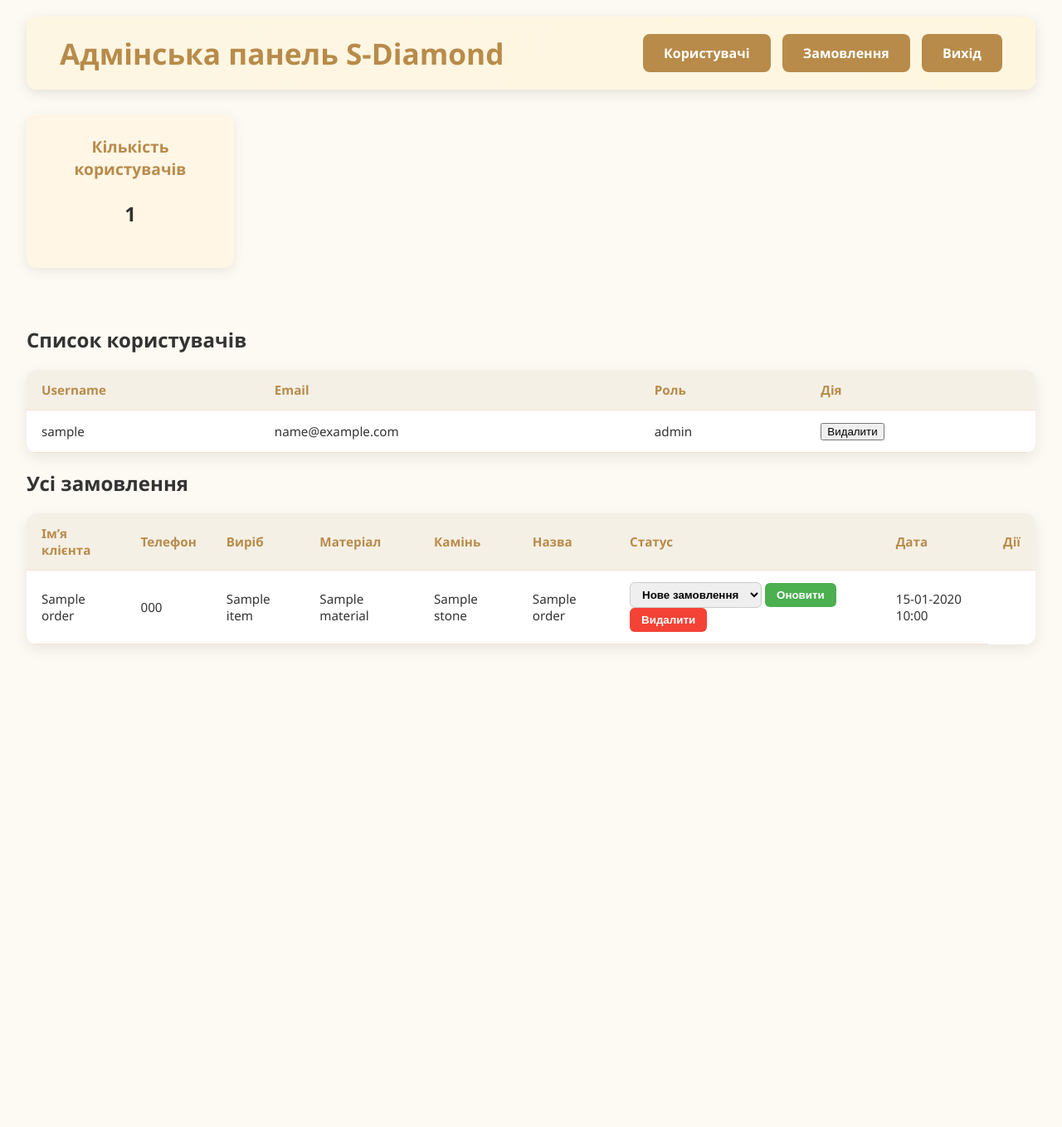
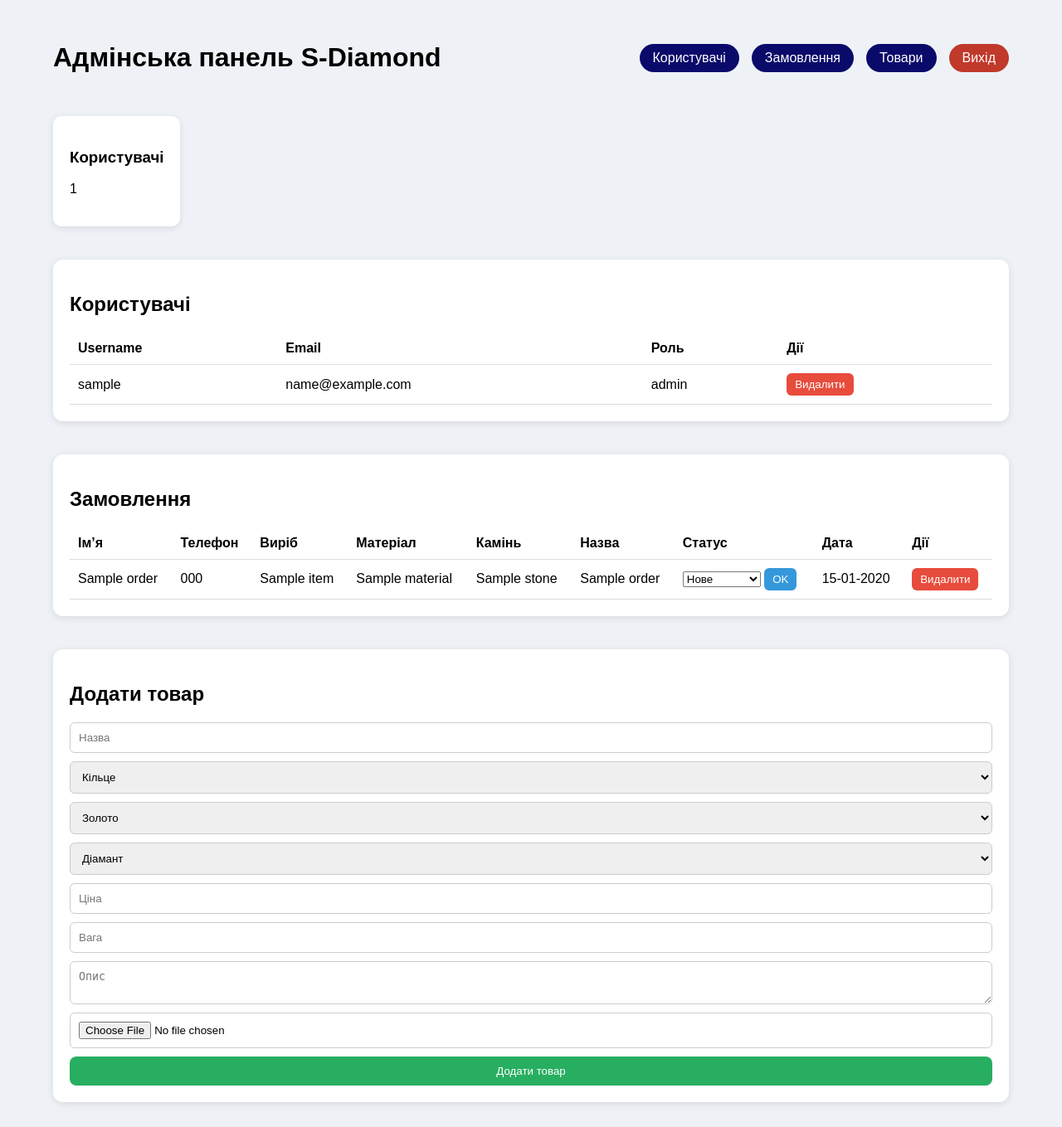
Before and after one commit to Vadim1108nds/S-Diamond, a Flask app: page /admin/home in a window 1280 px wide. Shown: the whole page at 83% size. Before the commit the page ends 780 px from the top, so only its background shows below. Run offline with Flask 3, Linux system fonts and the light colour scheme; the visitor is signed in with stand-in values (Sample User, id 1); a database or web service that is not in the repository returns one stand-in record (values such as "Sample title"); some libraries are stand-ins or nearby versions.

Commit message:
admin_page update

```diff
--- a/app.py
+++ b/app.py
@@ -2,6 +2,7 @@ import os
 from functools import wraps
 from datetime import datetime
 from flask import jsonify
+from werkzeug.utils import secure_filename
 
 from flask import Flask, render_template, request, redirect, session, flash, url_for
 from flask_pymongo import PyMongo
@@ -230,7 +231,75 @@ def admin_home():
         users=users,
         users_count=users_count
     )
+@app.route('/update_order_status/<order_id>', methods=['POST'])
+@role_required(['admin'])
+def update_order_status(order_id):
 
+    status = request.form.get("status")
+
+    mongo.db.orders.update_one(
+        {"_id": ObjectId(order_id)},
+        {"$set": {"status": status}}
+    )
+
+    return redirect(url_for('admin_home'))
+
+@app.route('/delete_order/<order_id>', methods=['POST'])
+@role_required(['admin'])
+def delete_order(order_id):
+
+    mongo.db.orders.delete_one({
+        "_id": ObjectId(order_id)
+    })
+
+    return redirect(url_for('admin_home'))
+
+@app.route('/delete_user/<user_id>', methods=['POST'])
+@role_required(['admin'])
+def delete_user(user_id):
+
+    mongo.db.users.delete_one({
+        "_id": ObjectId(user_id)
+    })
+
+    mongo.db.cart.delete_many({"user_id": user_id})
+    mongo.db.orders.delete_many({"user_id": user_id})
+
+    return redirect(url_for('admin_home'))
+
+UPLOAD_FOLDER = "static/images/products"
+
+@app.route('/add_product', methods=['POST'])
+@role_required(['admin'])
+def add_product():
+
+    name = request.form.get("name")
+    type_ = request.form.get("type")
+    material = request.form.get("material")
+    stone = request.form.get("stone")
+    price = int(request.form.get("price"))
+    weight = float(request.form.get("weight") or 0)
+    description = request.form.get("description")
+
+    file = request.files["image"]
+
+    filename = secure_filename(file.filename)
+    filepath = os.path.join(UPLOAD_FOLDER, filename)
+
+    file.save(filepath)
+
+    mongo.db.products.insert_one({
+        "name": name,
+        "type": type_,
+        "material": material,
+        "stone": [stone],
+        "price": price,
+        "weight": weight,
+        "description": description,
+        "image": filename
+    })
+
+    return redirect(url_for('admin_home'))
 
 # ================= STATIC PAGES =================
 @app.route("/catalog")
--- a/static/css/admin_home.css
+++ b/static/css/admin_home.css
@@ -1,230 +1,115 @@
-/* Загальні стилі */
-body {
-    font-family: 'Segoe UI', Tahoma, Geneva, Verdana, sans-serif;
-    background-color: #fdf9f3;
-    color: #333;
-    margin: 0;
-    padding: 0;
+body{
+margin:0;
+font-family:Arial;
+background:#eef2f7;
 }
 
-.container {
-    width: 95%;
-    max-width: 1400px;
-    margin: auto;
-    padding: 20px 0;
+.container{
+width:90%;
+margin:auto;
+padding:30px;
 }
 
-/* --- Header --- */
-header {
-    display: flex;
-    justify-content: space-between;
-    align-items: center;
-    background: linear-gradient(135deg, #fdf6e3, #fff6e0);
-    padding: 20px 40px;
-    box-shadow: 0 4px 15px rgba(0,0,0,0.1);
-    border-radius: 12px;
-    margin-bottom: 30px;
+/* HEADER */
+header{
+display:flex;
+justify-content:space-between;
+align-items:center;
+margin-bottom:30px;
 }
 
-header h1 {
-    font-size: 2.2em;
-    color: #b88b4a;
-    margin: 0;
+.top-nav{
+display:flex;
+gap:15px;
 }
 
-.top-nav a.button {
-    background: #b88b4a;
-    color: #fff;
-    text-decoration: none;
-    padding: 12px 25px;
-    border-radius: 8px;
-    margin-left: 10px;
-    font-weight: 600;
-    transition: all 0.3s ease;
+.button{
+background:#0a0a6a;
+color:white;
+padding:8px 16px;
+border-radius:20px;
+text-decoration:none;
 }
 
-.top-nav a.button:hover {
-    background: #a17a3f;
+.logout{
+background:#c0392b;
 }
 
-.top-nav a.exit {
-    background: #f44336;
+/* BLOCK */
+.block{
+margin-top:40px;
+background:white;
+padding:20px;
+border-radius:12px;
+box-shadow:0 2px 10px rgba(0,0,0,0.1);
 }
 
-.top-nav a.exit:hover {
-    background: #d32f2f;
+/* TABLE */
+table{
+width:100%;
+border-collapse:collapse;
+margin-top:15px;
 }
 
-/* --- Секції --- */
-.section {
-    background: #fff;
-    padding: 30px 35px;  /* трохи більше padding */
-    border-radius: 12px;
-    box-shadow: 0 6px 18px rgba(0,0,0,0.08);
-    margin-bottom: 50px; /* збільшили відстань між секціями */
+th, td{
+padding:10px;
+border-bottom:1px solid #ddd;
+text-align:left;
 }
 
-.stats {
-    margin-bottom: 50px; /* додатковий простір перед наступною секцією */
+/* BUTTONS */
+.delete-btn{
+background:#e74c3c;
+color:white;
+border:none;
+padding:6px 10px;
+border-radius:6px;
+cursor:pointer;
 }
 
-.actions {
-    margin-bottom: 50px;
+.update-btn{
+background:#3498db;
+color:white;
+border:none;
+padding:6px 10px;
+border-radius:6px;
+cursor:pointer;
 }
 
-.orders {
-    margin-bottom: 50px;
-}
-/* --- Статистика користувачів --- */
-.stats .card {
-    display: inline-block;
-    width: 200px;
-    background: #fff6e6;
-    padding: 25px;
-    border-radius: 12px;
-    box-shadow: 0 4px 15px rgba(0,0,0,0.08);
-    text-align: center;
-    margin-right: 20px;
-    margin-bottom: 20px;
+.add-btn{
+background:#27ae60;
+color:white;
+border:none;
+padding:10px;
+border-radius:8px;
+cursor:pointer;
 }
 
-.stats .card h3 {
-    margin: 0 0 10px 0;
-    color: #b88b4a;
-    font-size: 1.2em;
+/* FORM */
+.product-form{
+display:flex;
+flex-direction:column;
+gap:10px;
+margin-top:15px;
 }
 
-.stats .card p {
-    font-size: 1.5em;
-    font-weight: bold;
-}
-.stats {
-    margin-bottom: 50px; /* додатковий простір перед наступною секцією */
+.product-form input,
+.product-form select,
+.product-form textarea{
+padding:10px;
+border-radius:6px;
+border:1px solid #ccc;
 }
 
-/* --- Кнопки дій --- */
-.actions .nav-links a.button {
-    display: inline-block;
-    margin-right: 15px;
-    margin-bottom: 15px;
-    padding: 12px 25px;
-    font-weight: 600;
-    border-radius: 8px;
-    background: #b88b4a;
-    color: #fff;
-    text-decoration: none;
-    transition: all 0.3s ease;
+/* STATS */
+.stats{
+display:flex;
+gap:20px;
 }
 
-.actions .nav-links a.button:hover {
-    background: #a17a3f;
+.card{
+background:white;
+padding:20px;
+border-radius:10px;
+box-shadow:0 2px 8px rgba(0,0,0,0.1);
 }
-
-/* --- Таблиці замовлень --- */
-.table-wrapper {
-    overflow-x: auto;
-}
-
-table {
-    width: 100%;
-    border-collapse: separate;
-    border-spacing: 0;
-    min-width: 1000px;
-    margin-top: 20px;
-    background: #fff;
-    border-radius: 12px;
-    overflow: hidden;
-    box-shadow: 0 6px 18px rgba(0,0,0,0.08);
-}
-
-th, td {
-    padding: 14px 18px;
-    text-align: left;
-    border-bottom: 1px solid #f0e3d1;
-    font-size: 0.95em;
-}
-
-th {
-    background-color: #f5f0e6;
-    color: #b88b4a;
-    font-weight: 600;
-    position: sticky;
-    top: 0;
-    z-index: 2;
-}
-
-tr:hover {
-    background-color: #fff3e0;
-}
-.stats {
-    margin-bottom: 50px; /* додатковий простір перед наступною секцією */
-}
-/* --- Статус замовлення --- */
-.status-select {
-    padding: 6px 10px;
-    border-radius: 6px;
-    border: 1px solid #ccc;
-    font-weight: 600;
-}
-
-.status-select.new { background-color: #fff4cc; color: #8a6d3b; }
-.status-select.working { background-color: #cce5ff; color: #004085; }
-.status-select.cancel { background-color: #f8d7da; color: #721c24; }
-.status-select.ready { background-color: #d4edda; color: #155724; }
-
-/* --- Кнопки --- */
-button.update-btn {
-    background: #4CAF50;
-    color: #fff;
-    border: none;
-    padding: 7px 14px;
-    border-radius: 6px;
-    cursor: pointer;
-    font-weight: 600;
-    margin-right: 5px;
-    transition: all 0.3s ease;
-}
-
-button.update-btn:hover {
-    background: #45a049;
-}
-
-button.delete-btn {
-    background: #f44336;
-    color: #fff;
-    border: none;
-    padding: 7px 14px;
-    border-radius: 6px;
-    cursor: pointer;
-    font-weight: 600;
-    transition: all 0.3s ease;
-}
-
-button.delete-btn:hover {
-    background: #d32f2f;
-}
-
-/* --- Мобільна адаптація --- */
-@media screen and (max-width: 1200px) {
-    .top-nav {
-        flex-direction: column;
-    }
-    .top-nav a.button {
-        margin: 5px 0;
-    }
-    table {
-        min-width: 800px;
-    }
-}
-
-@media screen and (max-width: 768px) {
-    .container {
-        padding: 10px;
-    }
-    table {
-        font-size: 0.85em;
-    }
-    th, td {
-        padding: 10px 12px;
-    }
-}
--- a/templates/admin_home.html
+++ b/templates/admin_home.html
@@ -3,54 +3,58 @@
 <head>
 <meta charset="UTF-8">
 <title>Адмінська панель</title>
+
 <link rel="stylesheet" href="{{ url_for('static', filename='css/admin_home.css') }}">
+
 </head>
 <body>
+
 <div class="container">
+
 <header>
     <h1>Адмінська панель S-Diamond</h1>
+
     <nav class="top-nav">
         <a href="#users" class="button">Користувачі</a>
         <a href="#orders" class="button">Замовлення</a>
-            <a href="{{ url_for('logout') }}" class="button">Вихід</a>
+        <a href="#add-product" class="button">Товари</a>
+        <a href="{{ url_for('logout') }}" class="button logout">Вихід</a>
     </nav>
 </header>
 
+<!-- STATS -->
 <section class="stats">
     <div class="card">
-            <h3>Кількість користувачів</h3>
+        <h3>Користувачі</h3>
         <p>{{ users_count }}</p>
     </div>
 </section>
 
+<!-- USERS -->
+<section id="users" class="block">
+    <h2>Користувачі</h2>
 
-
-    <!-- Користувачі -->
-    <section id="users" class="users">
-        <h2>Список користувачів</h2>
     <table>
         <thead>
             <tr>
                 <th>Username</th>
                 <th>Email</th>
                 <th>Роль</th>
-                    <th>Дія</th>
+                <th>Дії</th>
             </tr>
         </thead>
+
         <tbody>
         {% for user in users %}
             <tr>
                 <td>{{ user.username }}</td>
                 <td>{{ user.email }}</td>
                 <td>{{ user.role }}</td>
+
                 <td>
-                        {% if user.role != 'admin' %}
-                        <form action="{{ url_for('delete_user', user_id=user._id) }}" method="POST" style="display:inline;">
-                            <button type="submit" onclick="return confirm('Ви впевнені, що хочете видалити користувача?');">Видалити</button>
+                    <form action="{{ url_for('delete_user', user_id=user._id) }}" method="POST">
+                        <button class="delete-btn">Видалити</button>
                     </form>
-                        {% else %}
-                        -
-                        {% endif %}
                 </td>
             </tr>
         {% endfor %}
@@ -58,13 +62,14 @@
     </table>
 </section>
 
-    <!-- Замовлення -->
-    <section id="orders" class="orders">
-        <h2>Усі замовлення</h2>
+<!-- ORDERS -->
+<section id="orders" class="block">
+    <h2>Замовлення</h2>
+
     <table>
         <thead>
             <tr>
-                    <th>Ім’я клієнта</th>
+                <th>Ім’я</th>
                 <th>Телефон</th>
                 <th>Виріб</th>
                 <th>Матеріал</th>
@@ -75,6 +80,7 @@
                 <th>Дії</th>
             </tr>
         </thead>
+
         <tbody>
         {% for order in orders %}
         <tr>
@@ -84,27 +90,73 @@
             <td>{{ order.material }}</td>
             <td>{{ order.stone or '-' }}</td>
             <td>{{ order.custom_name }}</td>
+
             <td>
-                        <form action="{{ url_for('update_order_status', order_id=order._id) }}" method="POST" style="display:inline;">
-                            <select name="status" class="status-select {% if order.status=='нове замовлення' %}new{% elif order.status=='в роботі' %}working{% elif order.status=='неможливе' %}cancel{% elif order.status=='готове до видачі' %}ready{% endif %}">
-                                <option value="нове замовлення" {% if order.status=='нове замовлення' %}selected{% endif %}>Нове замовлення</option>
-                                <option value="в роботі" {% if order.status=='в роботі' %}selected{% endif %}>В роботі</option>
-                                <option value="неможливе" {% if order.status=='неможливе' %}selected{% endif %}>Неможливе</option>
-                                <option value="готове до видачі" {% if order.status=='готове до видачі' %}selected{% endif %}>Готове до видачі</option>
+                <form action="{{ url_for('update_order_status', order_id=order._id) }}" method="POST">
+                    <select name="status">
+                        <option value="нове замовлення">Нове</option>
+                        <option value="в роботі">В роботі</option>
+                        <option value="неможливе">Неможливе</option>
+                        <option value="готове до видачі">Готове</option>
                     </select>
-                            <button type="submit" class="update-btn">Оновити</button>
-                        </form>
-                        <form action="{{ url_for('delete_order', order_id=order._id) }}" method="POST" style="display:inline;">
-                            <button type="submit" class="delete-btn" onclick="return confirm('Ви впевнені, що хочете видалити замовлення?');">Видалити</button>
+                    <button class="update-btn">OK</button>
                 </form>
             </td>
-                    <td>{{ order.created_at.strftime("%d-%m-%Y %H:%M") }}</td>
+
+            <td>{{ order.created_at.strftime("%d-%m-%Y") }}</td>
+
+            <td>
+                <form action="{{ url_for('delete_order', order_id=order._id) }}" method="POST">
+                    <button class="delete-btn">Видалити</button>
+                </form>
+            </td>
         </tr>
         {% endfor %}
         </tbody>
     </table>
 </section>
 
+<!-- ADD PRODUCT -->
+<section id="add-product" class="block">
+    <h2>Додати товар</h2>
+
+    <form action="{{ url_for('add_product') }}" method="POST" enctype="multipart/form-data" class="product-form">
+
+        <input type="text" name="name" placeholder="Назва" required>
+
+        <select name="type">
+            <option value="ring">Кільце</option>
+            <option value="earrings">Сережки</option>
+            <option value="bracelet">Браслет</option>
+            <option value="pendant">Підвіска</option>
+        </select>
+
+        <select name="material">
+            <option value="gold">Золото</option>
+            <option value="silver">Срібло</option>
+            <option value="platinum">Платина</option>
+        </select>
+
+        <select name="stone">
+            <option value="diamond">Діамант</option>
+            <option value="ruby">Рубін</option>
+            <option value="sapphire">Сапфір</option>
+            <option value="amethyst">Аметист</option>
+        </select>
+
+        <input type="number" name="price" placeholder="Ціна" required>
+        <input type="number" name="weight" placeholder="Вага">
+
+        <textarea name="description" placeholder="Опис"></textarea>
+
+        <input type="file" name="image" required>
+
+        <button type="submit" class="add-btn">Додати товар</button>
+
+    </form>
+</section>
+
 </div>
+
 </body>
 </html>
```
Also changed, not shown: static/images/products/image3.jpg (added), static/images/products/parking.jpg (added). Lines whose indentation alone changed are shown as unchanged.
